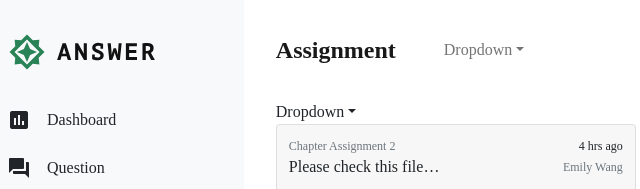
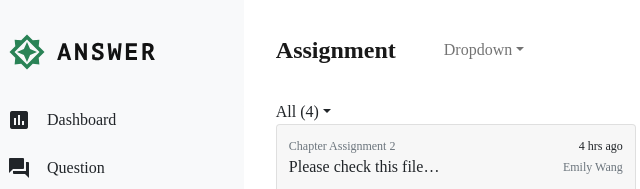
Before and after one commit to XingCT/week5, a plain HTML site: page index.html in a window 1280 px wide. Shown: the top 189 px of the page, 25-665 px from the left. Drawn offline with nearby package versions, Linux system fonts and the light colour scheme.

Commit message:
Update 2021-08-06T06:57:10.871Z

```diff
--- a/index.html
+++ b/index.html
@@ -60,12 +60,11 @@
     </nav>
 
     <div class="d-flex justify-content-between align-items-end mx-32">
-        <a class="dropdown-toggle p-0 text-dark" href="#" role="button" data-bs-toggle="dropdown" aria-expanded="false">Dropdown</a>
+        <a class="dropdown-toggle p-0 text-dark" href="#" role="button" data-bs-toggle="dropdown" aria-expanded="false">All (4)</a>
         <p class="fz-12">2 comments</p>
     </div>
 
     <div class="d-flex justify-content-between mx-32">
-
         <div style="width: 38%;">
             <div class="card">
                 <div class="card-header d-flex flex-column p-12">
```
